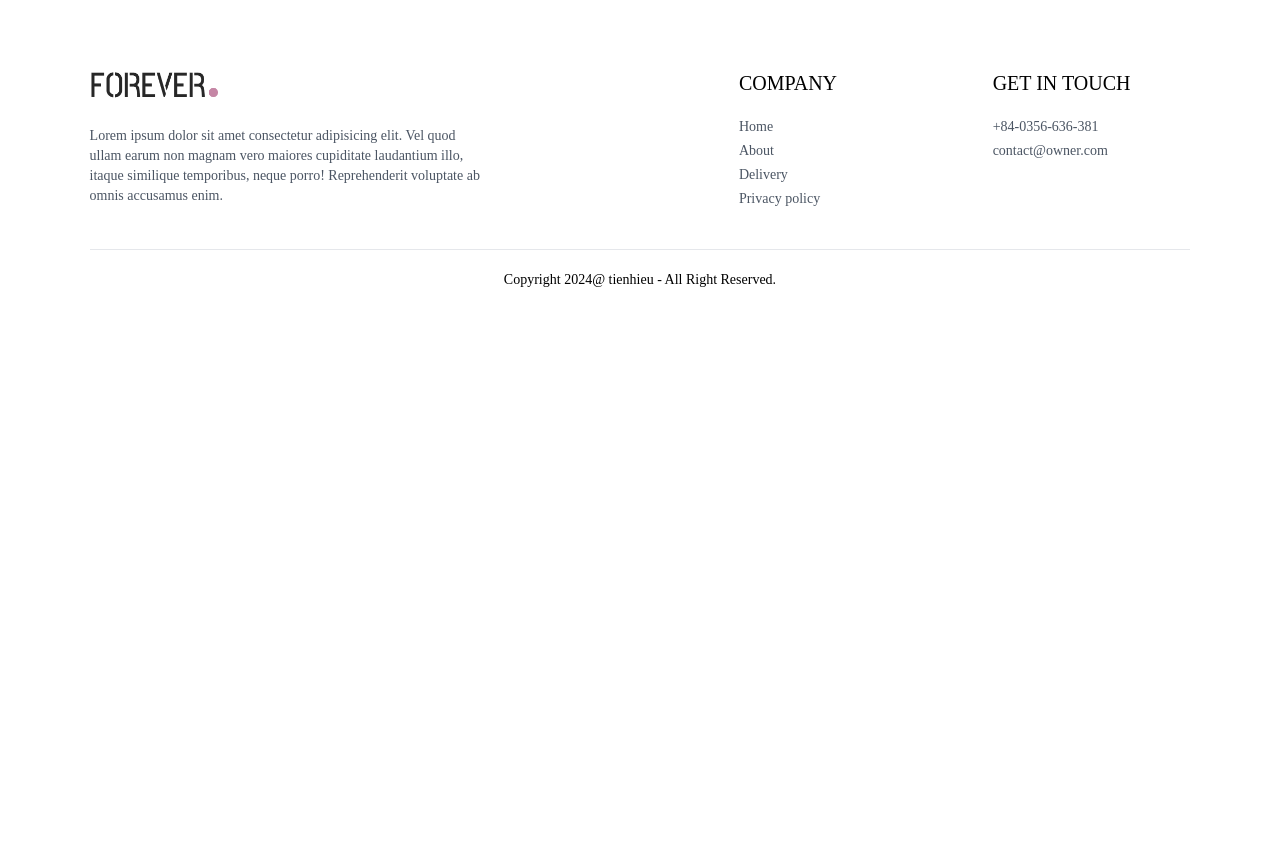
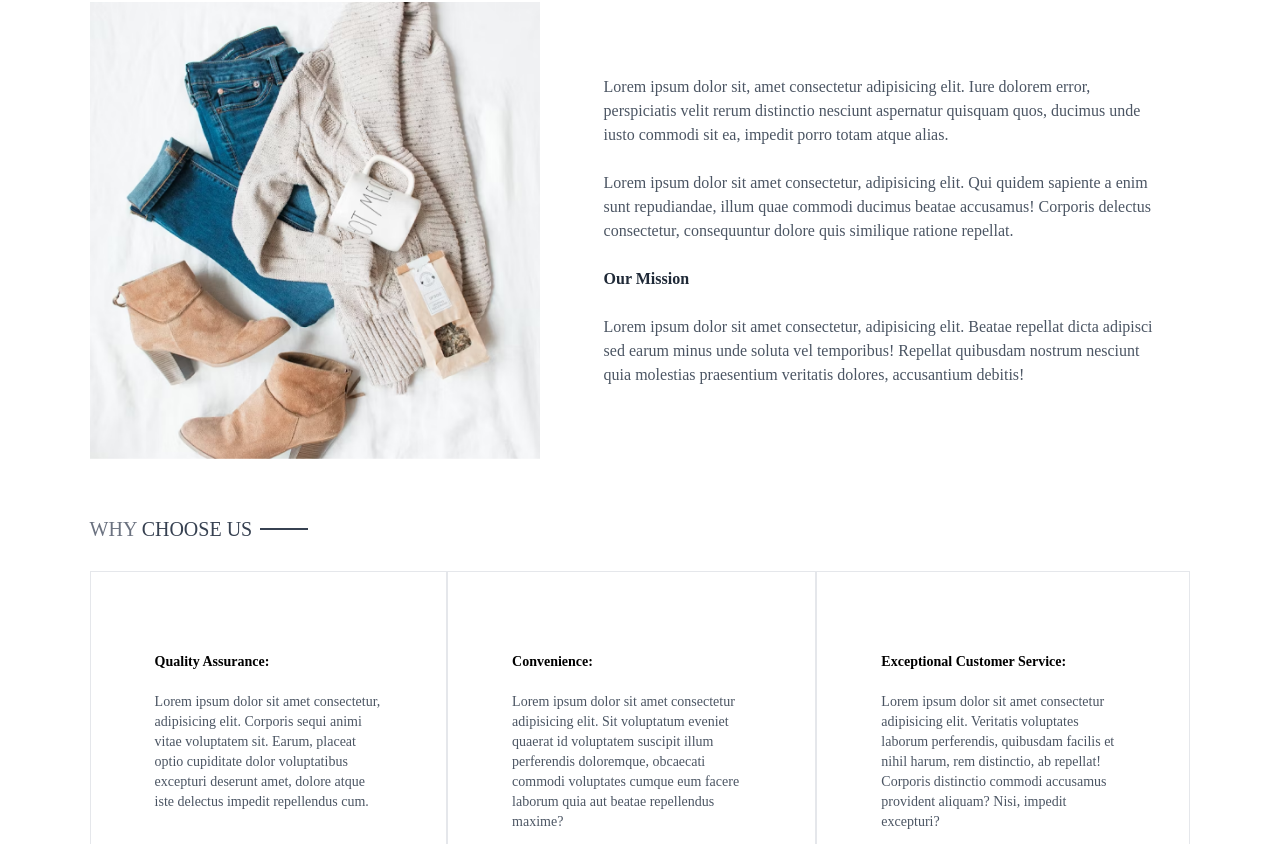
Before and after one commit to tienhieu03/OnlineShop, a React (Vite) app in the folder frontend/: page /about in a window 1280 px wide. Shown: the part 196-1040 px from the top of the page. Before the commit the page ends 800 px from the top, so only its background shows below. Built offline with nearby package versions, Linux system fonts and the light colour scheme; a web font is replaced by a local one.

Commit message:
update frontend

```diff
--- a/frontend/src/components/Navbar.jsx
+++ b/frontend/src/components/Navbar.jsx
@@ -42,11 +42,13 @@
         />
 
         <div className="group relative">
-          <img
-            className="w-5 cursor-pointer"
-            src={assets.profile_icon}
-            alt=""
-          />
+          <Link to={"/login"}>
+            <img
+              className="w-5 cursor-pointer"
+              src={assets.profile_icon}
+              alt=""
+            />
+          </Link>
           <div className="group-hover:block hidden absolute dropdown-menu right-0 pt-4">
             <div className="flex flex-col gap-2 w-36 py-3 px-5 bg-slate-100 text-gray-500 rounded">
               <p className="cursor-pointer hover:text-black">My Profile</p>
--- a/frontend/src/pages/About.jsx
+++ b/frontend/src/pages/About.jsx
@@ -1,9 +1,78 @@
-import React from 'react'
+import React from "react";
+import Title from "../components/Title";
+import { assets } from "../assets/assets";
+import NewsletterBox from "../components/NewsletterBox";
 
 const About = () => {
   return (
-    <div>About</div>
-  )
-}
+    <div>
+      <div className="text-2xl text-center pt-8 border-t">
+        <Title text1={"ABOUT"} text2={"US"} />
+      </div>
+      <div className="my-10 flex flex-rol md:flex-row gap-16">
+        <img
+          className="w-full md:max-w-[450px]"
+          src={assets.about_img}
+          alt=""
+        />
+        <div className="flex flex-col justify-center gap-6 md:w-2/4 text-gray-600">
+          <p>
+            Lorem ipsum dolor sit, amet consectetur adipisicing elit. Iure
+            dolorem error, perspiciatis velit rerum distinctio nesciunt
+            aspernatur quisquam quos, ducimus unde iusto commodi sit ea, impedit
+            porro totam atque alias.
+          </p>
+          <p>
+            Lorem ipsum dolor sit amet consectetur, adipisicing elit. Qui quidem
+            sapiente a enim sunt repudiandae, illum quae commodi ducimus beatae
+            accusamus! Corporis delectus consectetur, consequuntur dolore quis
+            similique ratione repellat.
+          </p>
+          <b className="text-gray-800">Our Mission</b>
+          <p>
+            Lorem ipsum dolor sit amet consectetur, adipisicing elit. Beatae
+            repellat dicta adipisci sed earum minus unde soluta vel temporibus!
+            Repellat quibusdam nostrum nesciunt quia molestias praesentium
+            veritatis dolores, accusantium debitis!
+          </p>
+        </div>
+      </div>
+      <div className="text-xl py-4">
+        <Title text1={"WHY"} text2={"CHOOSE US"} />
+      </div>
+      <div className="flex flex-col md:flex-row text-sm mb-20">
+        <div className="border px-10 md:px-16 py-8 sm:py-20 flex flex-col gap-5">
+          <b>Quality Assurance:</b>
+          <p className="text-gray-600">
+            Lorem ipsum dolor sit amet consectetur, adipisicing elit. Corporis
+            sequi animi vitae voluptatem sit. Earum, placeat optio cupiditate
+            dolor voluptatibus excepturi deserunt amet, dolore atque iste
+            delectus impedit repellendus cum.
+          </p>
+        </div>
+        <div className="border px-10 md:px-16 py-8 sm:py-20 flex flex-col gap-5">
+          <b>Convenience:</b>
+          <p className="text-gray-600">
+            Lorem ipsum dolor sit amet consectetur adipisicing elit. Sit
+            voluptatum eveniet quaerat id voluptatem suscipit illum perferendis
+            doloremque, obcaecati commodi voluptates cumque eum facere laborum
+            quia aut beatae repellendus maxime?
+          </p>
+        </div>
+        <div className="border px-10 md:px-16 py-8 sm:py-20 flex flex-col gap-5">
+          <b>Exceptional Customer Service:</b>
+          <p className="text-gray-600">
+            Lorem ipsum dolor sit amet consectetur adipisicing elit. Veritatis
+            voluptates laborum perferendis, quibusdam facilis et nihil harum,
+            rem distinctio, ab repellat! Corporis distinctio commodi accusamus
+            provident aliquam? Nisi, impedit excepturi?
+          </p>
+        </div>
+      </div>
 
-export default About
+      <NewsletterBox />
+    </div>
+  );
+};
+
+export default About;
--- a/frontend/src/pages/Contact.jsx
+++ b/frontend/src/pages/Contact.jsx
@@ -1,9 +1,43 @@
-import React from 'react'
+import React from "react";
+import Title from "../components/Title";
+import { assets } from "../assets/assets";
+import NewsletterBox from "../components/NewsletterBox";
 
 const Contact = () => {
   return (
-    <div>Contact</div>
-  )
-}
+    <div>
+      <div className="text-center text-2xl pt-10 border-t">
+        <Title text1="GET IN" text2="TOUCH" />
+      </div>
 
-export default Contact
+      <div className="my-10 flex flex-col justify-center md:flex-row gap-10 mb-28">
+        <img
+          className="w-full md:max-w-[480px]"
+          src={assets.contact_img}
+          alt=""
+        />
+        <div className="flex flex-col justify-center items-start gap-6">
+          <p className="font-semibold text-xl text-gray-600">Our Store</p>
+          <p className="text-gray-500">
+            Cau Giay, Dong Da <br />
+            Ha Noi, Viet Nam
+          </p>
+          <p className="text-gray-500">
+            Tel: (+84) 356-636-381 <br />
+            Email: contact@tienhieu.com
+          </p>
+          <p className="font-semibold text-xl text-gray-600">Careers</p>
+          <p className="text-gray-500">
+            Learn more about our teams and job openings.
+          </p>
+          <button className="border border-black px-8 py-4 text-sm hover:bg-black hover:text-white transition-all duration-500">
+            Explore Jobs
+          </button>
+        </div>
+      </div>
+      <NewsletterBox />
+    </div>
+  );
+};
+
+export default Contact;
--- a/frontend/src/pages/Login.jsx
+++ b/frontend/src/pages/Login.jsx
@@ -1,9 +1,65 @@
-import React from 'react'
+import React, { useState } from "react";
 
 const Login = () => {
+  const [currentState, setCurrentState] = useState("Sign Up");
+  const onSubmitHanlder = async (event) => {
+    event.preventDefault();
+  };
+
   return (
-    <div>Login</div>
-  )
-}
+    <form
+      onSubmit={onSubmitHanlder}
+      className="flex flex-col items-center w-[90%] sm:max-w-96 m-auto mt-14 gap-4 text-gray-800"
+    >
+      <div className="inline-flex items-center gap-2 mb-2 mt-10">
+        <p className="handlee-regular text-3xl">{currentState}</p>
+        <hr className="border-none h-[1.5px] w-8 bg-gray-800" />
+      </div>
+      {currentState === "Login" ? (
+        ""
+      ) : (
+        <input
+          type="text"
+          className="w-full px-3 py-2 border border-gray-800"
+          placeholder="Name"
+          required
+        />
+      )}
+      <input
+        type="email"
+        className="w-full px-3 py-2 border border-gray-800"
+        placeholder="Email"
+        required
+      />
+      <input
+        type="password"
+        className="w-full px-3 py-2 border border-gray-800"
+        placeholder="Password"
+        required
+      />
+      <div className="w-full flex justify-between text-sm mt-[-8px]">
+        <p className="cursor-pointer">Forgot Password</p>
+        {currentState === "Login" ? (
+          <p
+            onClick={() => setCurrentState("Sign Up")}
+            className="cursor-pointer"
+          >
+            Create Account
+          </p>
+        ) : (
+          <p
+            onClick={() => setCurrentState("Login")}
+            className="cursor-pointer"
+          >
+            Login Here
+          </p>
+        )}
+      </div>
+      <button className="bg-black text-white font-light px-8 py-2 mt-4">
+        {currentState === "Login" ? "Sign In" : "Sign Up"}
+      </button>
+    </form>
+  );
+};
 
-export default Login
+export default Login;
--- a/frontend/src/pages/Orders.jsx
+++ b/frontend/src/pages/Orders.jsx
@@ -35,6 +35,15 @@
                 </p>
               </div>
             </div>
+            <div className="md:w-1/2 flex justify-between">
+              <div className="flex items-center gap-2">
+                <p className="min-w-2 h-2 rounded-full bg-green-500"></p>
+                <p className="text-sm md:text-base">Ready to shop</p>
+              </div>
+              <button className="border px-4 py-2 text-sm font-medium rounded-sm">
+                Track Order
+              </button>
+            </div>
           </div>
         ))}
       </div>
```
Also changed, not shown: frontend/src/components/NewsletterBox.jsx (+32 -17 lines).
